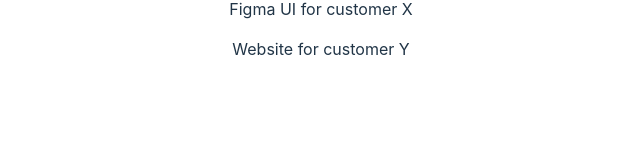
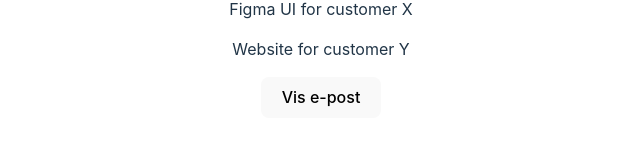
Before and after one commit to M1kke95/WebApplikasjoner-2024, a React (Vite) app in the folder portfolio-v2/frontend/: page / in a window 1280 px wide. Shown: the part 1382-1528 px from the top of the page, without its empty margins (319-959 px from the left). Before the commit the page ends 1491 px from the top, so only its background shows below. Built offline with nearby package versions, Linux system fonts and the light colour scheme.

Commit message:
oppdaterte Contact
Contact.jsx skal nå vise kontakt informasjon

```diff
--- a/portfolio-v2/frontend/src/App.tsx
+++ b/portfolio-v2/frontend/src/App.tsx
@@ -1,6 +1,7 @@
 import Projects from './components/Projects';
 import './App.css';
 import Biografi from './components/Biografi';
+import Contact from './components/Contact';
 
 function App() {
   const projectList = [
@@ -37,6 +38,7 @@
     <>
       <Projects projects={projectList} />
       <Biografi person={person} />
+      <Contact email={person.email} />
     </>
   );
 }
--- a/portfolio-v2/frontend/src/components/Contact.tsx
+++ b/portfolio-v2/frontend/src/components/Contact.tsx
@@ -0,0 +1,14 @@
+
+type contactProps = {
+    email: string;
+}
+
+export default function Contact ({email}: contactProps){
+    const handleButtonClick = () => {
+        alert(`Michael's epost er: ${email}`)
+    }
+
+    return (
+            <footer><button onClick={handleButtonClick}>Vis e-post</button></footer>
+    )
+}
```
